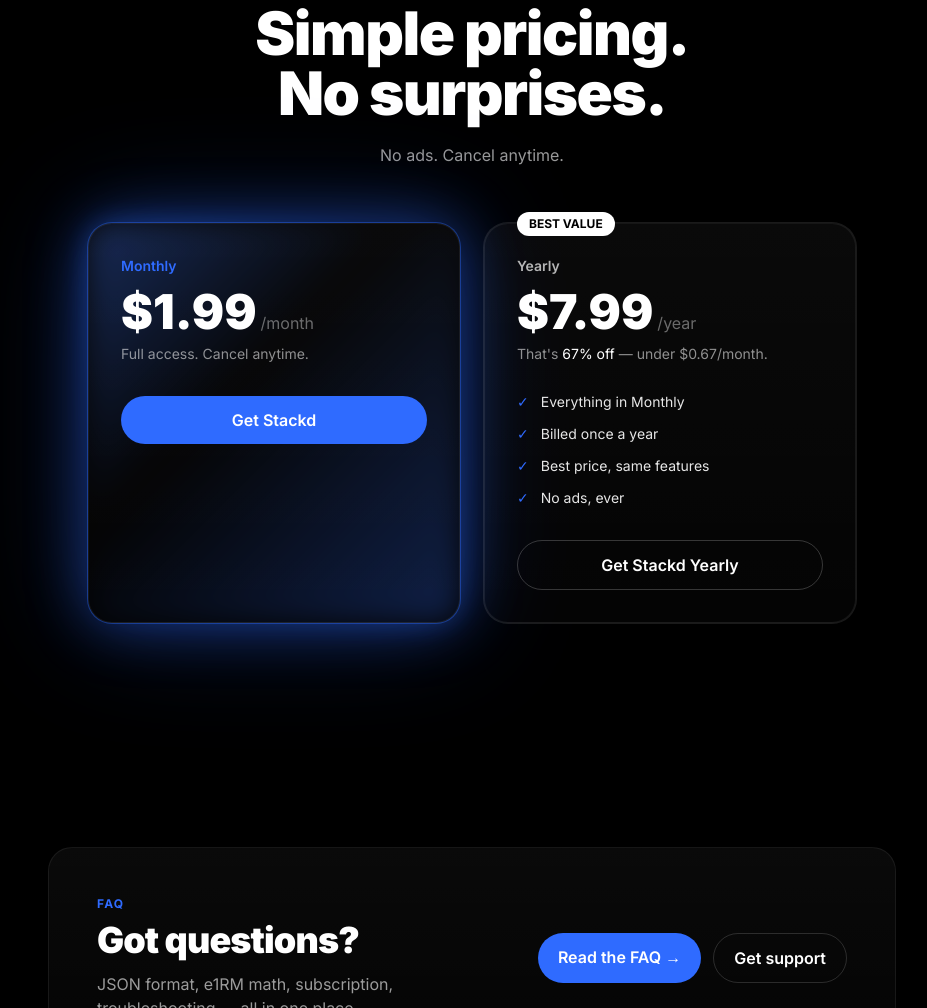
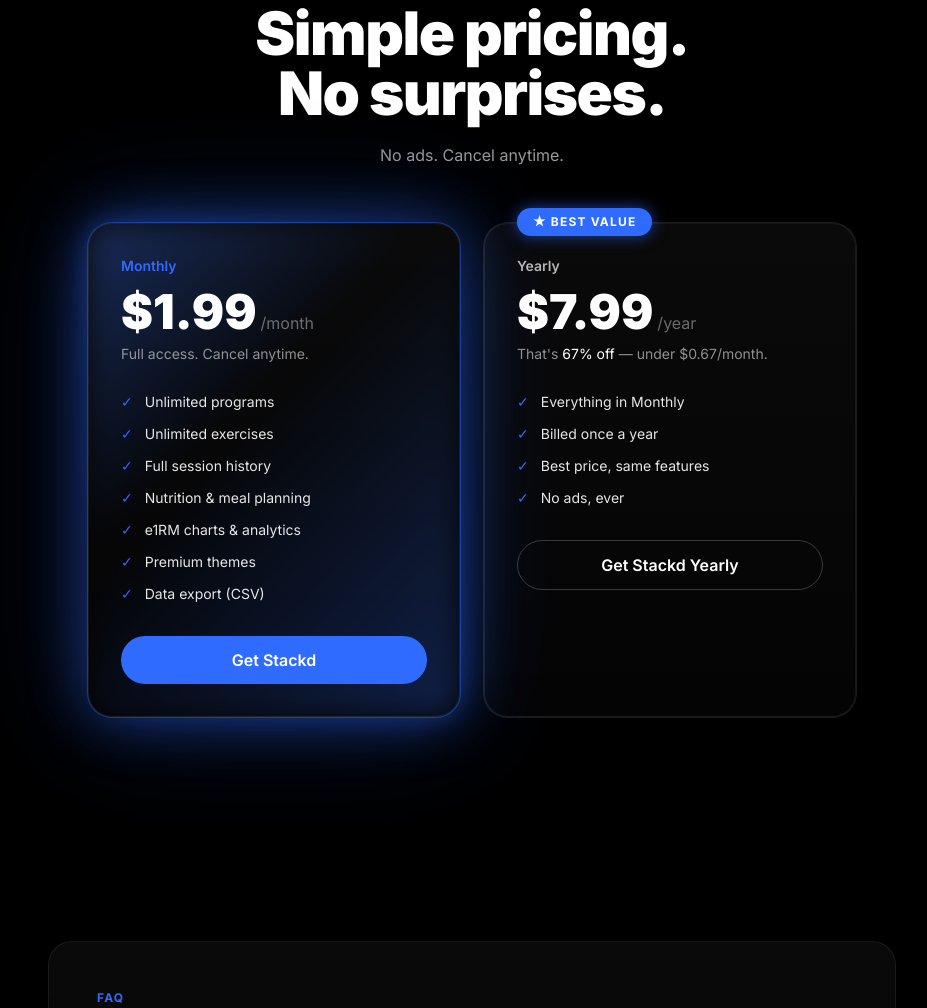
Before and after one commit to jovanpet/StackdWeb, a plain HTML site: page index.html in a window 1280 px wide. Shown: the part 5846-6854 px from the top of the page, without its empty margins (168-1095 px from the left). Drawn offline with nearby package versions, Linux system fonts and the light colour scheme.

Commit message:
Enhance subscription details: add features list and update best value label styling

```diff
--- a/index.html
+++ b/index.html
@@ -625,6 +625,16 @@
                         <span class="text-white/40">/month</span>
                     </div>
                     <p class="mt-2 text-white/55 text-sm">Full access. Cancel anytime.</p>
+                    <ul class="mt-6 sm:mt-7 space-y-3 text-sm text-white/90">
+                        <li class="flex gap-3"><span class="text-stackd-blue">✓</span> Unlimited programs</li>
+                        <li class="flex gap-3"><span class="text-stackd-blue">✓</span> Unlimited exercises</li>
+                        <li class="flex gap-3"><span class="text-stackd-blue">✓</span> Full session history</li>
+                        <li class="flex gap-3"><span class="text-stackd-blue">✓</span> Nutrition &amp; meal planning
+                        </li>
+                        <li class="flex gap-3"><span class="text-stackd-blue">✓</span> e1RM charts &amp; analytics</li>
+                        <li class="flex gap-3"><span class="text-stackd-blue">✓</span> Premium themes</li>
+                        <li class="flex gap-3"><span class="text-stackd-blue">✓</span> Data export (CSV)</li>
+                    </ul>
                     <a href="#download"
                         class="mt-7 sm:mt-8 block text-center pill bg-stackd-blue hover:brightness-110 py-3 font-semibold transition">Get
                         Stackd</a>
@@ -633,8 +643,8 @@
                 <!-- Yearly -->
                 <div class="card p-7 sm:p-8 relative ring-1 ring-white/10">
                     <div
-                        class="absolute -top-3 left-7 sm:left-8 pill bg-white text-black px-3 py-1 text-[10px] sm:text-xs font-bold">
-                        BEST VALUE</div>
+                        class="absolute -top-4 left-7 sm:left-8 pill bg-[#2F6BFF] text-white px-4 py-1.5 text-[11px] sm:text-xs font-bold tracking-widest shadow-[0_0_16px_rgba(47,107,255,0.6)]">
+                        ★ BEST VALUE</div>
                     <div class="text-sm font-semibold text-white/70">Yearly</div>
                     <div class="mt-3 flex items-baseline gap-1">
                         <span class="text-4xl sm:text-5xl font-black">$7.99</span>
```
